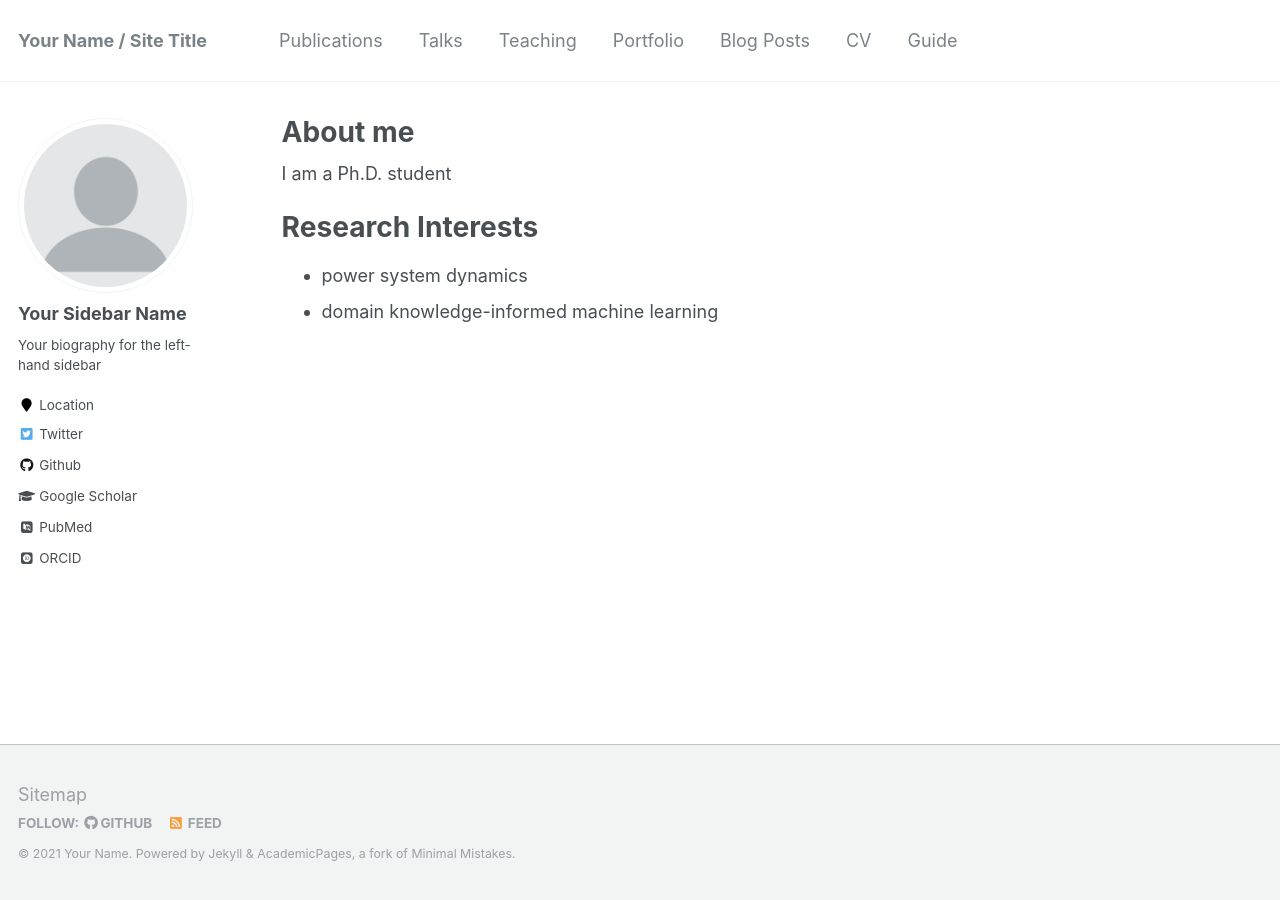
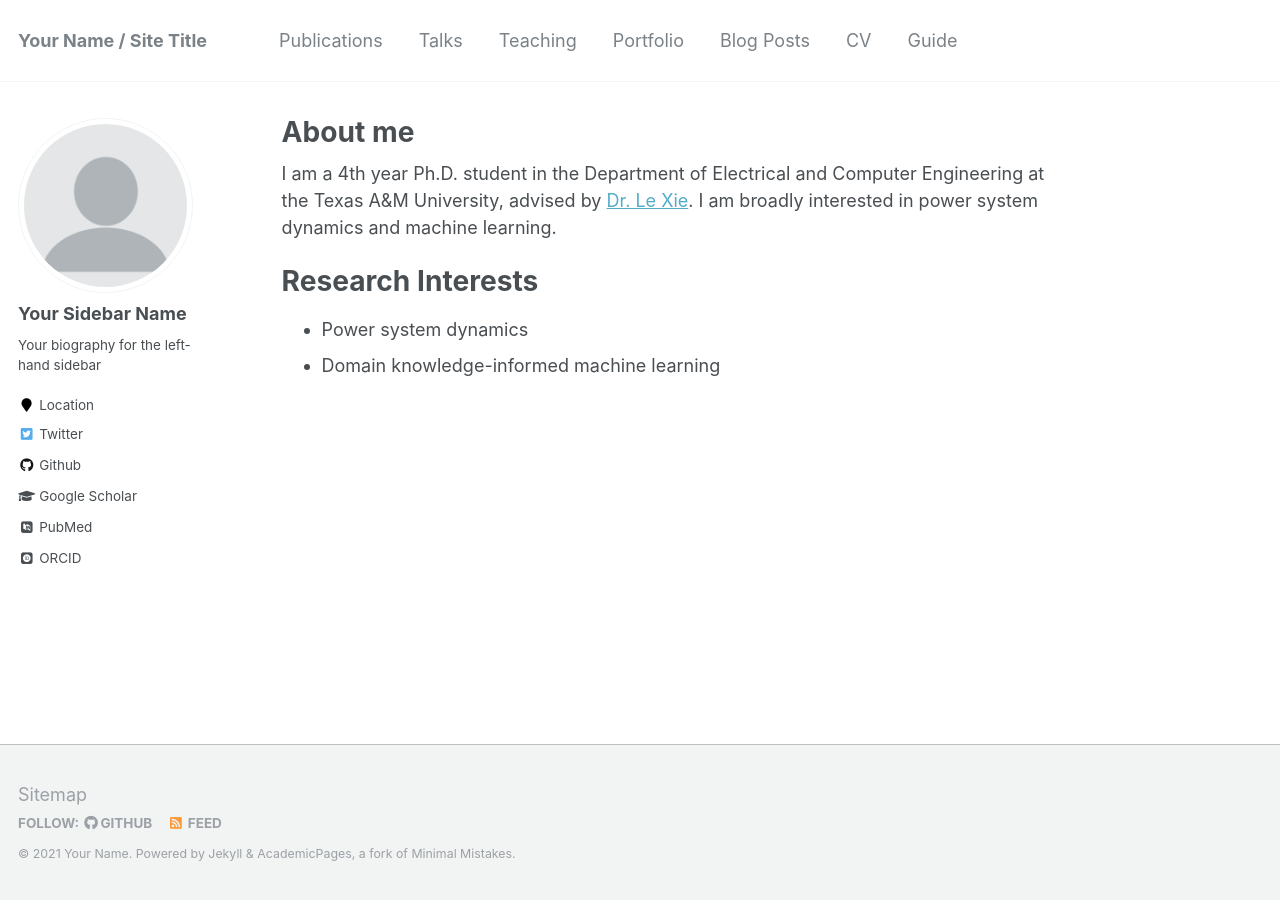
Before and after one commit to zxt0515/zxt0515.github.io, a Jekyll site: the page built from _pages/about.md, in a window 1280 px wide. Built offline with Jekyll 4.4.1, drawn with Linux system fonts in a browser that asks for light colours; some web fonts are replaced.

Commit message:
Update about.md

```diff
--- a/_pages/about.md
+++ b/_pages/about.md
@@ -8,8 +8,8 @@ redirect_from:
   - /about.html
 ---
 
-I am a Ph.D. student
+I am a 4th year Ph.D. student in the Department of Electrical and Computer Engineering at the Texas A&M University, advised by [Dr. Le Xie](https://engineering.tamu.edu/electrical/profiles/lxie.html). I am broadly interested in power system dynamics and machine learning.
 
 # Research Interests
-- power system dynamics
-- domain knowledge-informed machine learning
+- Power system dynamics
+- Domain knowledge-informed machine learning
```
